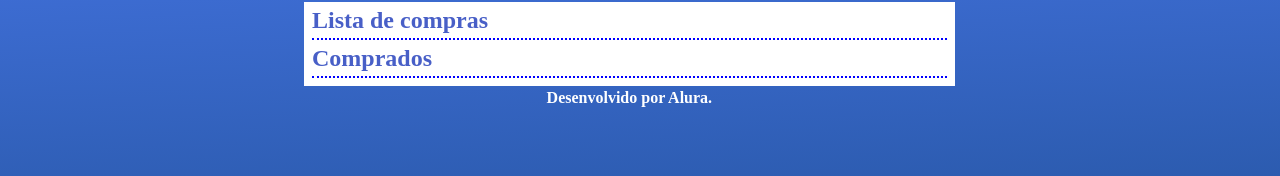
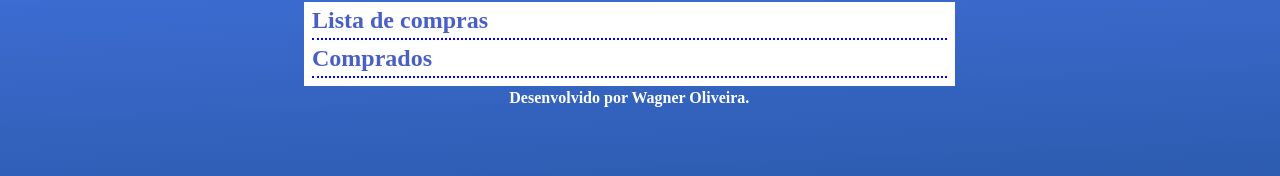
Before and after one commit to WagProjects/Lista-de-Itens, a plain HTML site: page index.html in a window 1280 px wide. Shown: the part 140-316 px from the top of the page. Drawn offline with nearby package versions, Linux system fonts and the light colour scheme; a web font is replaced by a local one.

Commit message:
Update index.html

```diff
--- a/index.html
+++ b/index.html
@@ -40,7 +40,7 @@
             </section>
 
         </div>
-        <footer class="has-text-centered has-text-white has-text-weight-bold">Desenvolvido por Alura.</footer>
+        <footer class="has-text-centered has-text-white has-text-weight-bold">Desenvolvido por Wagner Oliveira.</footer>
     </main>
 
     <script src="./main.js"></script>
```
